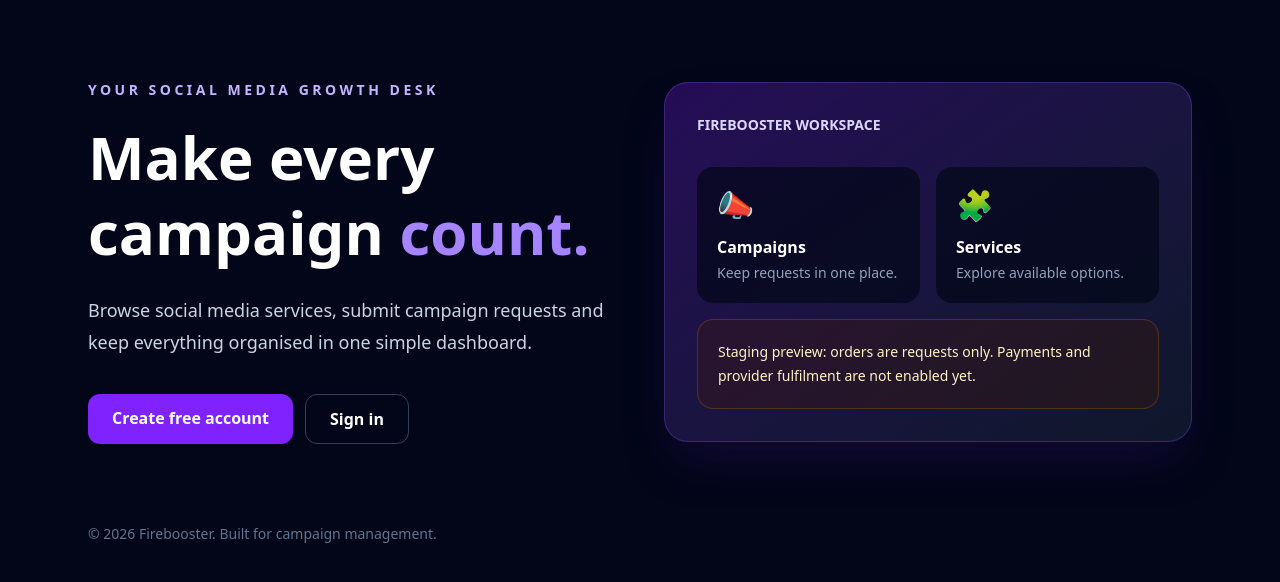
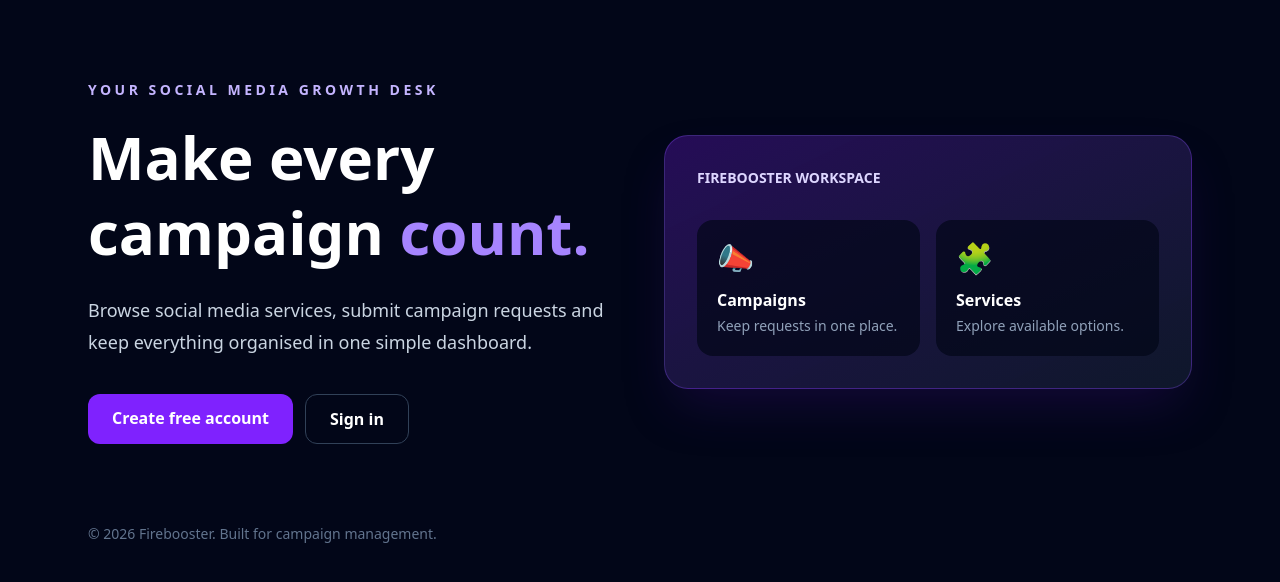
Before and after one commit to Blakesammy51/firebooster-panel, a Laravel app: page / in a window 1280 px wide. Shown: the part 84-666 px from the top of the page. Run offline with Laravel 12, Linux system fonts and the light colour scheme; style sheets or scripts are compiled from the project's sources.

Commit message:
Remove obsolete staging preview notice

```diff
--- a/backend/resources/views/welcome.blade.php
+++ b/backend/resources/views/welcome.blade.php
@@ -36,7 +36,6 @@
 <div class="mt-8 grid grid-cols-2 gap-4">
 <div class="rounded-2xl bg-slate-950/70 p-5"><div class="text-3xl">📣</div><h2 class="mt-3 font-bold">Campaigns</h2><p class="mt-1 text-sm text-slate-400">Keep requests in one place.</p></div>
 <div class="rounded-2xl bg-slate-950/70 p-5"><div class="text-3xl">🧩</div><h2 class="mt-3 font-bold">Services</h2><p class="mt-1 text-sm text-slate-400">Explore available options.</p></div>
-<div class="col-span-2 rounded-2xl border border-amber-500/20 bg-amber-950/30 p-5 text-sm leading-6 text-amber-100">Staging preview: orders are requests only. Payments and provider fulfilment are not enabled yet.</div>
 </div>
 </section>
 </main>
```
